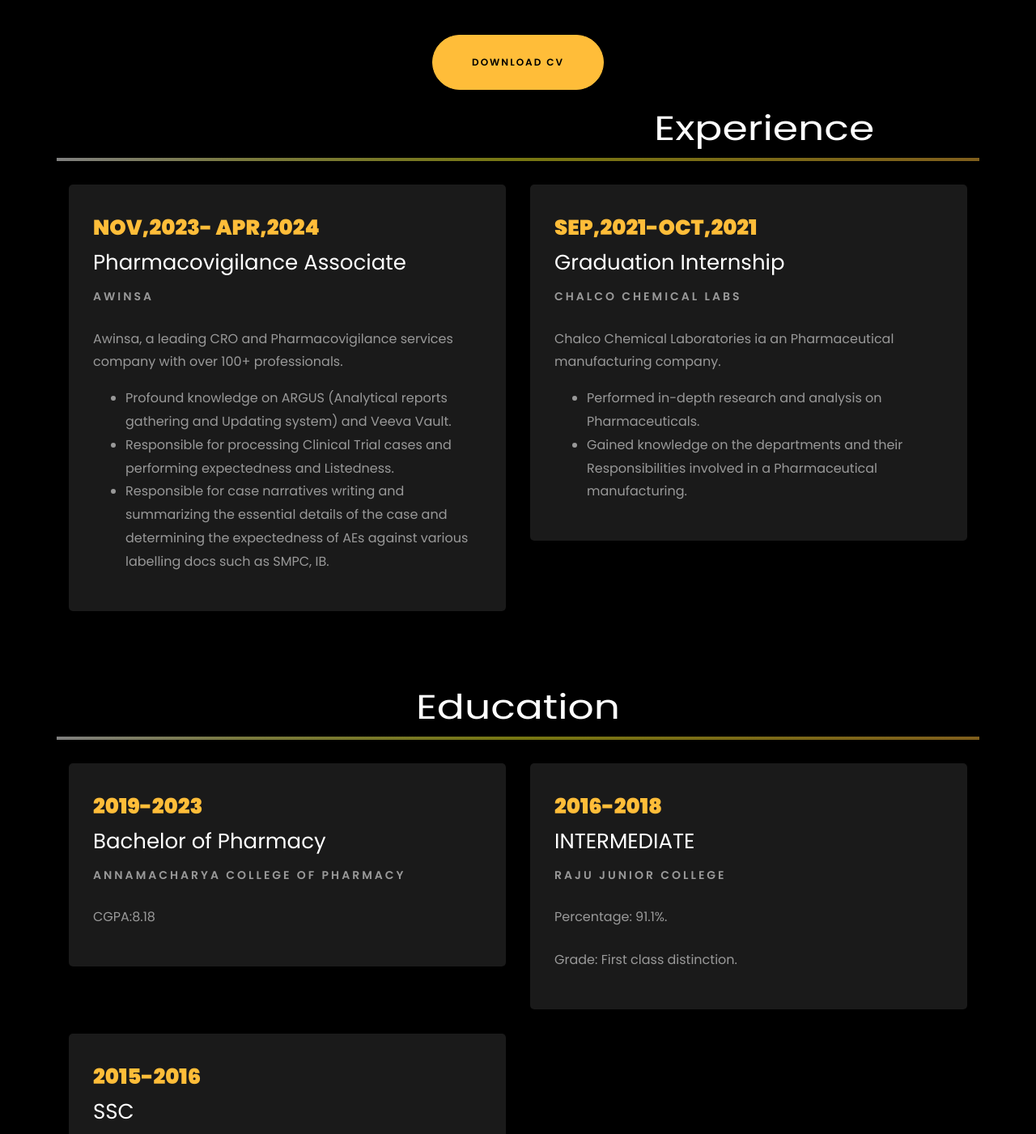
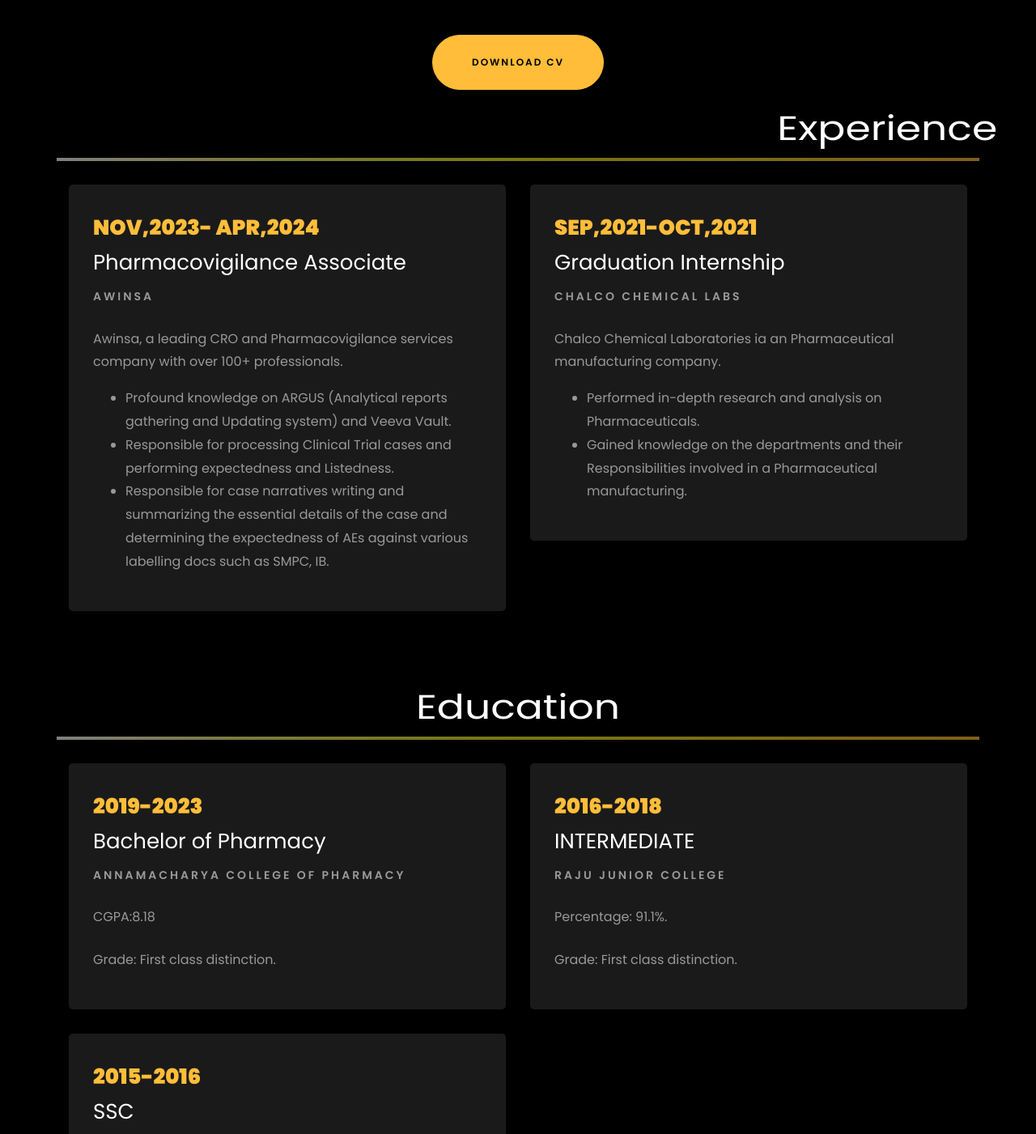
Before and after one commit to KolaAbhinay/KolaAbhinay, a plain HTML site: page index.html in a window 1280 px wide. Shown: the part 2080-3481 px from the top of the page at 81% size. Drawn offline with Linux system fonts and the light colour scheme; files whose address does not match are found by name.

Commit message:
Update index.html

```diff
--- a/index.html
+++ b/index.html
@@ -327,8 +327,7 @@
 		</div> -->
 		<br>
 			<h1 class="big-4"></h1>
-			<h1 class="big-4"></h1>
-			<h1 class="big-4">Experience</h1>
+			<Center><h1 class="big-4">Experience</h1></Center>
 			<div class="underline"></div>
 		</div>
 		<br>
@@ -383,7 +382,8 @@
     					<span class="date">2023-2025</span>
     					<h2>Master's of Pharmacy</h2>
     					<span class="position">Nirmala College of Pharmacy</span>
-    					<p class="mt-4">PURSING</p>
+				        <p class="mt-4"></p>
+
     				</div>
     			</div> -->
     			<div class="col-md-6">
@@ -392,6 +392,7 @@
     					<h2>Bachelor of Pharmacy</h2>
     					<span class="position">Annamacharya College of Pharmacy</span>
     					<p class="mt-4">CGPA:8.18</p>
+					<p class="mt-4">Grade: First class distinction.</p>
     				</div>
     			</div>
 
```
